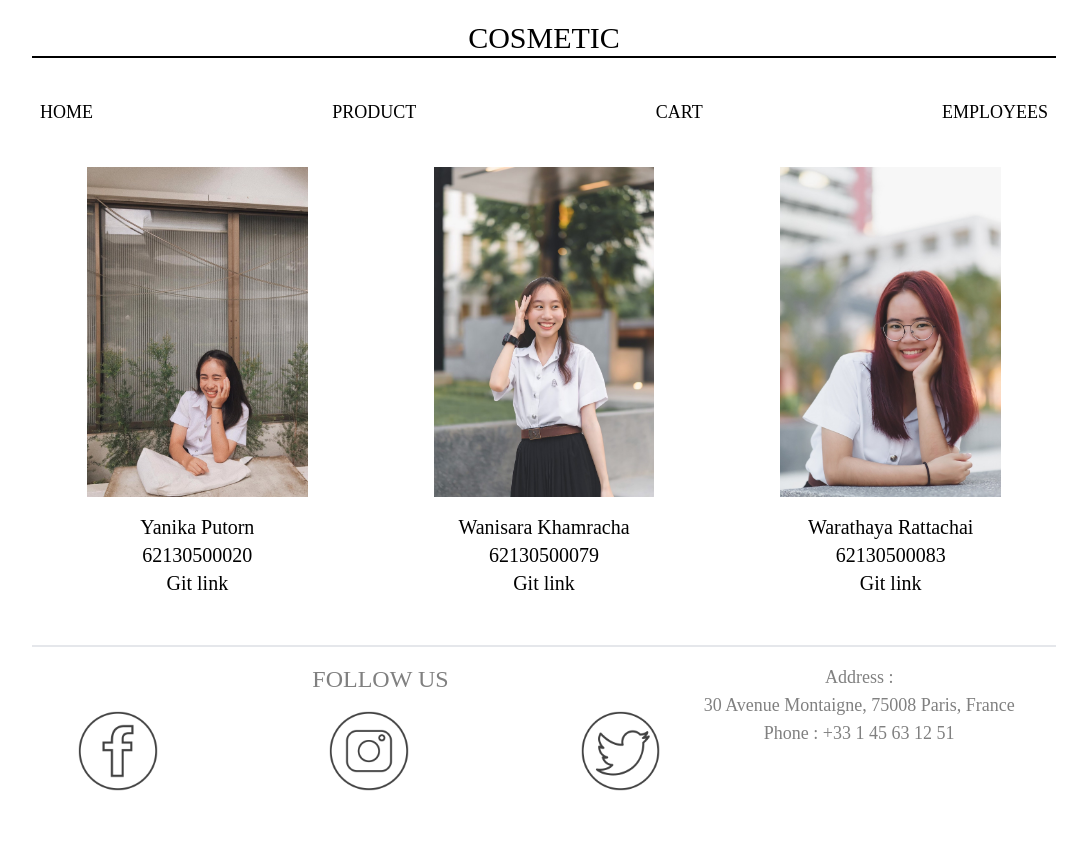
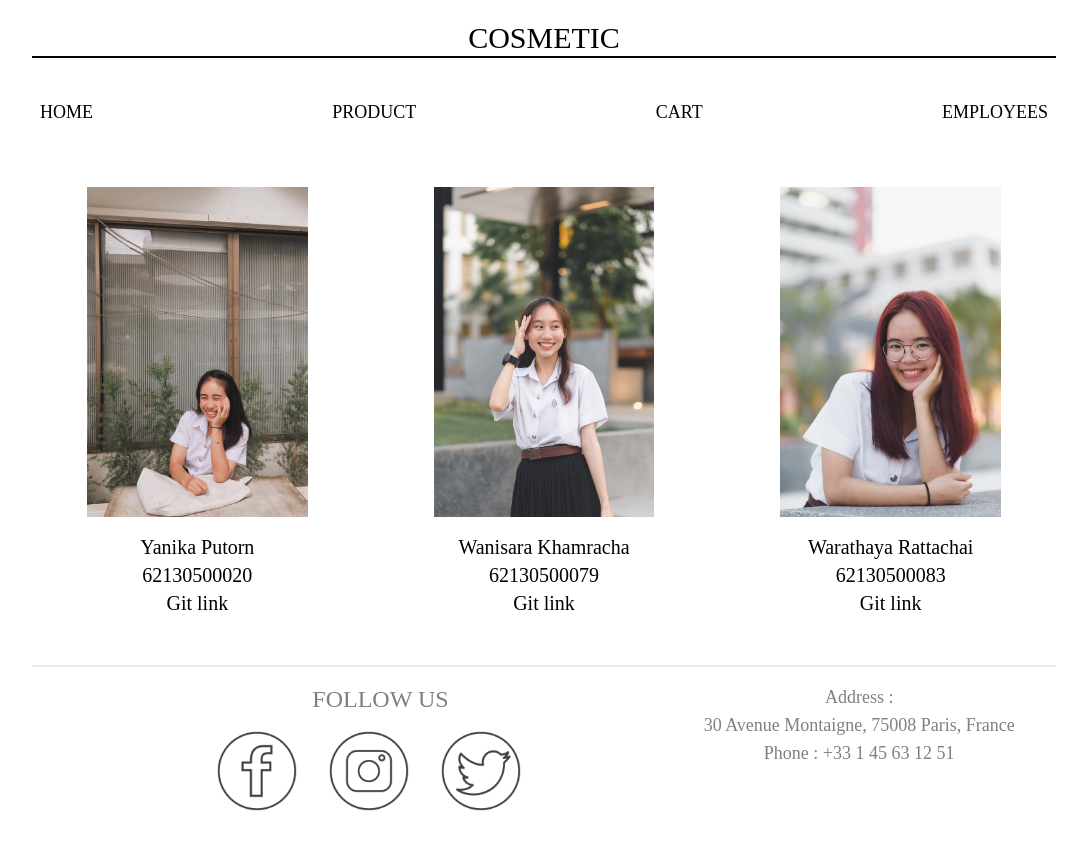
Before and after one commit to integratedProject/Front-end_Cosmetic, a Vue app: page /employees in a window 1280 px wide. Shown: the top 850 px of the page, without its empty margins (96-1183 px from the left). Built offline with nearby package versions, Linux system fonts and the light colour scheme; no server answers.

Commit message:
Done responsive

```diff
--- a/src/App.vue
+++ b/src/App.vue
@@ -6,10 +6,13 @@
       :class="{ scrolled: !view.atTopOfPage }"
       class="sticky bg-white duration-500 z-10  "
     >
-      <div id="titleName" class="border-b-2 border-black mx-auto mb-5 sm:mb-10  mt-5">
+      <div
+        id="titleName"
+        class="border-b-2 border-black mx-auto mb-5 sm:mb-10  mt-5"
+      >
         <span class="xl:text-3xl sm:text-2xl text-xl">COSMETIC</span>
       </div>
-      <div class="flex justify-between items-center text-xs sm:text-lg">
+      <div class="flex justify-between items-center text-xs sm:text-lg mb-5">
         <router-link
           to="/"
           class=" border-b border-black border-opacity-0 px-2 hover:border-opacity-100 hover:text-gray-600 "
@@ -56,7 +59,6 @@
   border-color: black;
   border-width: 2px;
   border-radius: 9999px;
-
 }
 .btn:hover {
   transition-duration: 300ms;
@@ -89,9 +91,9 @@ export default {
         this.view.atTopOfPage = true;
       }
     },
-    addToCart(product) {
-      this.productCart.push(product);
-      console.log(this.productCart);
+    addToCart(addingProduct) {
+      this.productCart = this.productCart.filter(product=>product.productId != addingProduct.productId);
+      this.productCart.push(addingProduct);
     },
 
     fetchProduct() {
--- a/src/components/Footer.vue
+++ b/src/components/Footer.vue
@@ -8,7 +8,7 @@
         FOLLOW US
       </div>
 
-      <div id="iconSocial" class="flex justify-between">
+      <div id="iconSocial" class="flex justify-between lg:justify-center">
         <div
           class="rounded-full h-28 w-28 flex items-center opacity-75 cursor-pointer"
         >
--- a/src/views/Add-product.vue
+++ b/src/views/Add-product.vue
@@ -1,6 +1,6 @@
 <template>
   <div id="add-product">
-    <div class="border-2 border-black px-8 py-5  w-1/6 mx-auto md:text-sm">
+    <div class="border-2 border-black px-8 py-5  w-max mx-auto md:text-sm">
       NEW PRODUCT
     </div>
     <!-- form  -->
@@ -8,7 +8,7 @@
       <form
         name="add-form"
         @submit.prevent="submitForm"
-        class="mx-28 text-left"
+        class="lg:mx-28 text-left"
       >
         <!-- id  -->
         <div class="m-5">
@@ -63,7 +63,7 @@
           </p>
         </div>
         <!-- color  -->
-        <div class="m-5">
+        <!-- <div class="m-5">
           <label class="label" for="color">PRODUCT COLOR : </label>
           <select
             id="colors"
@@ -81,7 +81,7 @@
           <p v-if="invalid.colorInput" class="text-red-500">
             Please enter product color!
           </p>
-        </div>
+        </div> -->
         <!-- launch date -->
         <div class="m-5">
           <label class="label" for="date">PRODUCT DATE : </label>
@@ -112,7 +112,7 @@
           </p>
         </div>
         <div class="flex justify-center">
-          <input type="submit" class="btn" />
+          <input type="submit" class="btn px-5 py-0.5" />
         </div>
       </form>
     </div>
--- a/src/views/Cart.vue
+++ b/src/views/Cart.vue
@@ -1,34 +1,45 @@
 <template>
   <!-- insert navbar  -->
-  <div class="border-2 border-black px-10 py-5  w-1/6 mx-auto md:text-sm">
+  <div
+    class="border-2 border-black px-10 lg:py-5 py-2   lg:w-1/6 mx-auto w-max  md:text-sm"
+  >
     YOUR CART
   </div>
 
-  <div class="flex justify-center items-start">
+  <div class="lg:flex justify-center items-start">
     <!-- List Order -->
     <div class="box-border ">
-      <div v-for="cart in cartList" v-bind:key="cart.productid">
+      <div v-for="cart in cartList" :key="cart.productId">
         <div class="grid grid-cols-2">
-          <div >
-            <img v-bind:src="cart.productimage" class="w-full" />
+          <div>
+            <img
+              :src="url + 'product/photo/' + cart.productImage"
+              class="w-full"
+            />
           </div>
-
           <div class="text-left m-5">
             <p>{{ cart.productName }}</p>
+            <p>{{cart.color}}</p>
             <p>{{ cart.price }}</p>
-            <p>x quantity</p>
-            <!-- <p>{{ cart.description }}</p> -->
+            <p>{{ cart.quantity }}</p>
+
           </div>
         </div>
       </div>
     </div>
     <!-- Order Summary -->
-    <div class="border-2 border-black bg-gray-300 p-5 flex  flex-col min-w-max">
+    <div
+      class="border-2 border-black bg-gray-300 p-5 flex  flex-col min-w-max m-5 lg:m-0  "
+    >
       ORDER SUMMARY:
       <div class="bg-white ">
         <div v-for="cart in cartList" v-bind:key="cart.productid">
           <div class="flex justify-between m-5 space-x-6">
-            <p>{{ cart.productname }}</p>
+            <div>
+               <p>{{ cart.productName }}</p>
+               <p class="font-light leading-none ">x{{cart.quantity}}</p>
+            </div>
+
             <p>{{ cart.price }}</p>
           </div>
         </div>
@@ -52,6 +63,7 @@ export default {
     return {
       cartList: [],
       productURL: "http://localhost:5000/product",
+       url: "http://13.67.44.15/cosmeticbe/",
     };
   },
   methods: {
@@ -74,14 +86,15 @@ export default {
         });
     },
   },
-  props:{
-    productCart: Object
+  props: {
+    productCart: Object,
   },
   computed: {
+
     getTotalPrice() {
       let price = 0;
       this.cartList.forEach((cart) => {
-        price += parseFloat(cart.price);
+        price += parseFloat(cart.price * cart.quantity);
       });
 
       return price;
@@ -89,6 +102,7 @@ export default {
   },
   mounted() {
     this.cartList = this.productCart;
+    // console.log(this.cartList);
   },
 };
 </script>
--- a/src/views/Employees.vue
+++ b/src/views/Employees.vue
@@ -1,17 +1,13 @@
 <template>
-
   <div class="w-full">
-    <div class="grid grid-cols-3 gap-4">
+    <div class="lg:grid lg:grid-cols-3 gap-4">
       <div class="Pic mt-10 ">
-        <img src="../assets/employeesPage/dear.jpg" class="w-2/3 mx-auto" />
+        <img
+          src="../assets/employeesPage/dear.jpg"
+          class="lg:w-2/3 w-2/4 mx-auto "
+        />
       </div>
-      <div class="Pic mt-10">
-        <img src="../assets/employeesPage/pond.jpg" class="w-2/3 mx-auto" />
-      </div>
-      <div class="Pic mt-10 ">
-        <img src="../assets/employeesPage/nurse.jpg" class="w-2/3 mx-auto" />
-      </div>
-      <div class="DearText =">
+      <div class="DearText lg:hidden block">
         <p>Yanika Putorn</p>
         <p>62130500020</p>
         <a
@@ -20,7 +16,13 @@
           >Git link</a
         >
       </div>
-      <div class="PondText ">
+      <div class="Pic mt-10">
+        <img
+          src="../assets/employeesPage/pond.jpg"
+          class="lg:w-2/3 w-2/4 mx-auto"
+        />
+      </div>
+      <div class="PondText lg:hidden block">
         <p>Wanisara Khamracha</p>
         <p>62130500079</p>
         <a
@@ -29,7 +31,42 @@
           >Git link</a
         >
       </div>
-      <div class="NurseText ">
+      <div class="Pic mt-10 ">
+        <img
+          src="../assets/employeesPage/nurse.jpg"
+          class="lg:w-2/3 w-2/4 mx-auto"
+        />
+      </div>
+      <div class="NurseText lg:hidden block">
+        <p>Warathaya Rattachai</p>
+        <p>62130500083</p>
+        <a
+          href="https://github.com/Nurse01"
+          class=" px-2 hover:underline hover:text-gray-600"
+          >Git link</a
+        >
+      </div>
+
+      <!-- text  -->
+      <div class="DearText lg:block hidden">
+        <p>Yanika Putorn</p>
+        <p>62130500020</p>
+        <a
+          href="https://github.com/Yanika44"
+          class=" px-2 hover:underline  hover:text-gray-600"
+          >Git link</a
+        >
+      </div>
+      <div class="PondText lg:block hidden">
+        <p>Wanisara Khamracha</p>
+        <p>62130500079</p>
+        <a
+          href="https://github.com/Pungpeee"
+          class=" px-2 hover:underline hover:text-gray-600"
+          >Git link</a
+        >
+      </div>
+      <div class="NurseText lg:block hidden">
         <p>Warathaya Rattachai</p>
         <p>62130500083</p>
         <a
--- a/src/views/Product.vue
+++ b/src/views/Product.vue
@@ -1,5 +1,8 @@
 <template>
-  <div id="product" class="lg:grid lg:grid-cols-2 flex flex-col gap-6 lg:mt-24 mt-12">
+  <div
+    id="product"
+    class="lg:grid lg:grid-cols-2 flex flex-col gap-6 lg:mt-24 mt-12"
+  >
     <!-- picture  -->
     <div>
       <img :src="url + 'product/photo/' + product.productImage" />
@@ -9,7 +12,7 @@
     <div class="text-left grid grid-cols-2 gap-y-8 mx-5 gap-x-4">
       <div class="flex  col-span-2 space-x-6">
         <h1 class="text-3xl col-span-2">{{ product.productName }}</h1>
-        <div class="flex space-x-2">
+        <div class="flex md:space-x-2 space-x-0.5">
           <img src="@/assets/edit.png" class="h-6" />
 
           <img src="@/assets/delete.png" @click="deleteProduct()" class="h-6" />
@@ -45,10 +48,10 @@
         </div>
       </div>
       <div class="flex flex-col justify-start ">
-        <div class="">
+        <div>
           Select Color
         </div>
-        <div class="">COLOR: {{ color }}</div>
+        <div>COLOR: {{ color }}</div>
         <div class="grid grid-cols-5 gap-4">
           <span
             class="colorDot"
@@ -57,6 +60,9 @@
             :key="item.colorId"
             @click="setColorName(item.colorName)"
           ></span>
+        </div>
+        <div class="text-red-500" v-if="isSelectedColor">
+          Please select color
         </div>
       </div>
       <div>
@@ -94,6 +100,7 @@ export default {
         description: null,
       },
       quantity: 1,
+      isSelectedColor: false,
     };
   },
   methods: {
@@ -109,10 +116,18 @@ export default {
     },
     setColorName(name) {
       this.color = name;
+      this.isSelectedColor = false;
     },
     addProduct() {
-      this.$emit("add", { id: this.$route.params.id, quantity: this.quantity });
-      // this.$router.push("/cart");
+      if (this.color != "none") {
+        let addingProduct = this.product;
+        addingProduct.quantity = this.quantity;
+        addingProduct.color = this.color;
+        this.$emit("add", addingProduct);
+        this.$router.push("/cart");
+      } else {
+        this.isSelectedColor = true;
+      }
     },
     async deleteProduct() {
       console.log(this.productid);
@@ -130,10 +145,8 @@ export default {
     products: Array,
   },
   mounted() {
-    console.log(this.products);
     this.products.forEach((product) => {
       if (product.productId == this.$route.params.id) {
-        console.log(product);
         this.product = product;
       }
     });
```
